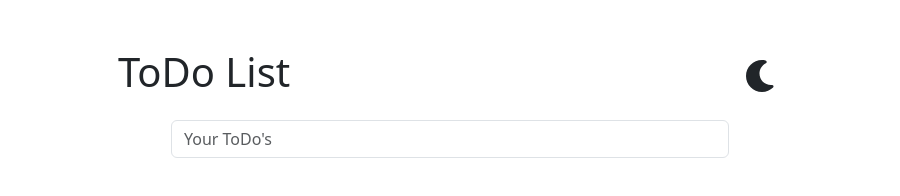
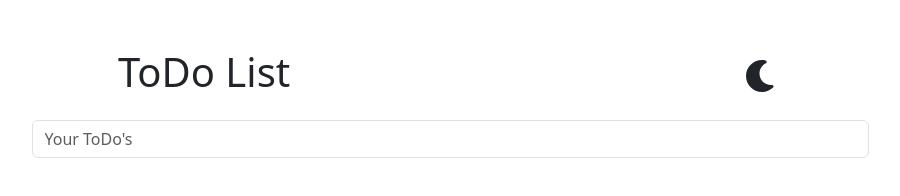
Before and after one commit to FarshadKamrani/todo-list-js, a plain HTML site: page index.html in a window 1280 px wide. Shown: the whole page, without its empty margins (190-1090 px from the left). Drawn offline with Linux system fonts and the light colour scheme.

Commit message:
fix some ui

```diff
--- a/index.html
+++ b/index.html
@@ -23,7 +23,7 @@
         <section class="my-3 text-center">
             <form action="" method="post" onsubmit="addToDo()">
                 <div class="mb-3">
-                    <input type="text" id="todoInput" class="form-control w-50 d-inline" placeholder="Your ToDo's">
+                    <input type="text" id="todoInput" class="form-control w-75 d-inline" placeholder="Your ToDo's">
                 </div>
             </form>
         </section>
```
